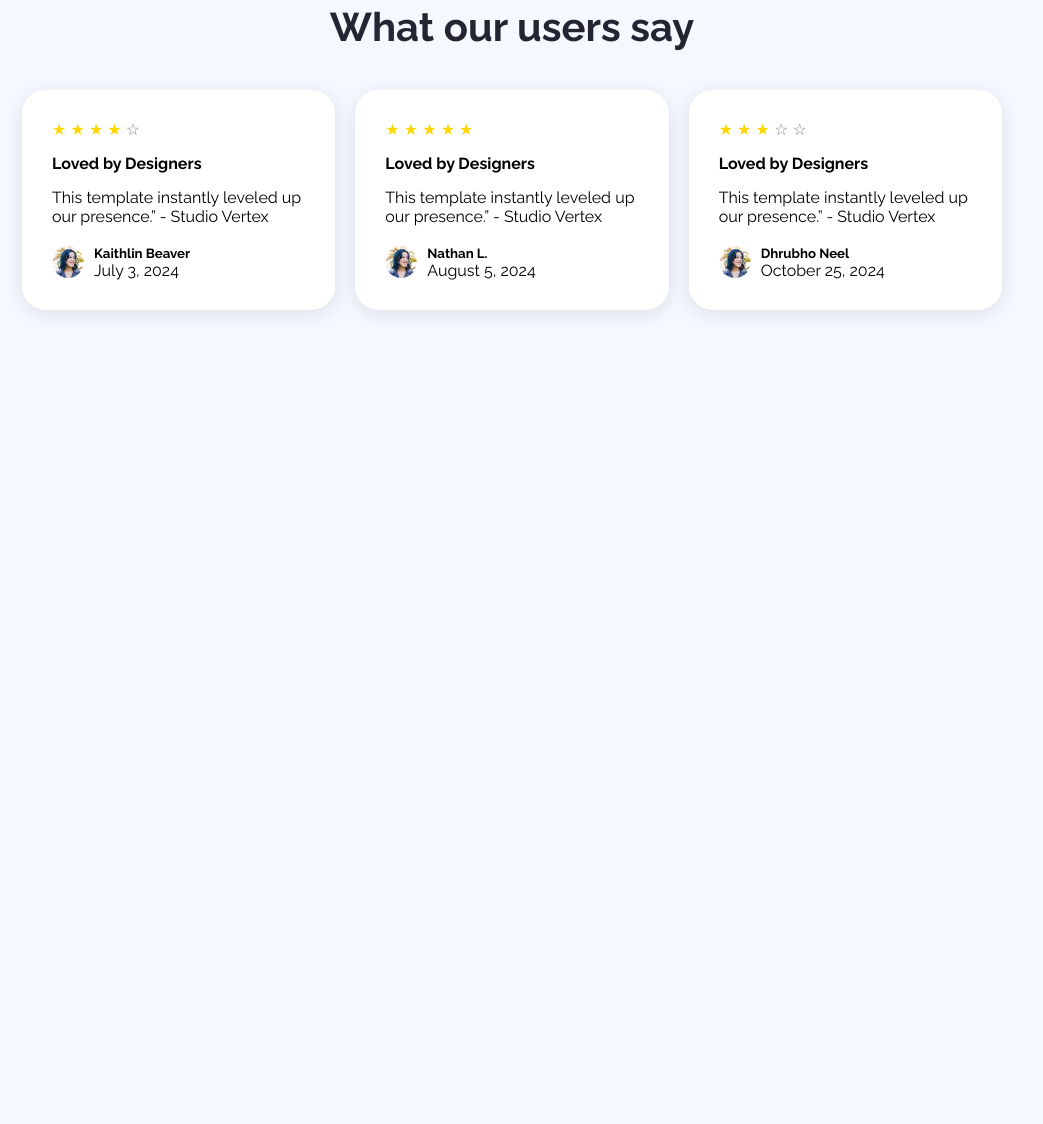
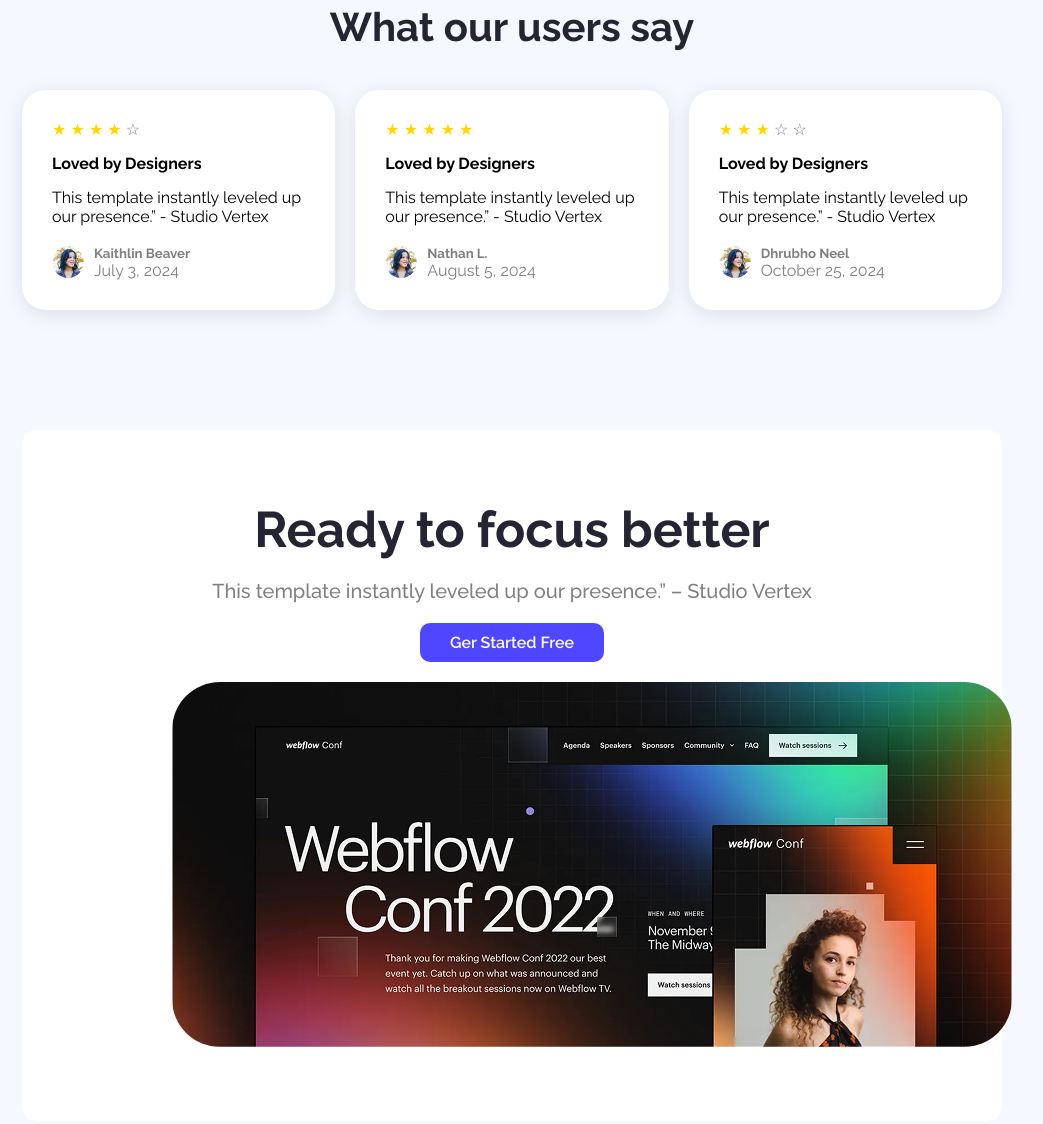
Before and after one commit to saifurrahmanctg/B12A01-assignment, a plain HTML site: page index.html in a window 1280 px wide. Shown: the part 1897-3021 px from the top of the page, without its empty margins (128-1171 px from the left). Before the commit the page ends 2327 px from the top, so only its background shows below. Drawn offline with Linux system fonts and the light colour scheme.

Commit message:
added focus section

```diff
--- a/index.html
+++ b/index.html
@@ -153,6 +153,25 @@ Phone: +880-1816-120934
         Ratings Section End
     ============================
      -->
+
+     <!--
+    ============================
+        Focus Section Start
+    ============================
+     -->
+        <div class="focus">
+            <h2>Ready to focus better</h2>
+            <p>This template instantly leveled up our presence.” – Studio Vertex</p>
+            <button class="btn">Ger Started Free</button>
+            <div class="focus-image">
+                <img src="images/wc-big.png" alt="Focus Image">
+            </div>
+        </div>
+     <!--
+    ============================
+        Focus Section End
+    ============================
+     -->
     </main>
     <footer>
 
--- a/style.css
+++ b/style.css
@@ -3,11 +3,7 @@ Author: Saifur Rahman Chowdhury
 Email: chysaifurrahmanbd@gmail.com
 Phone: +880-1816-120934
 */
-.inter-normal{
-  font-family: "Inter", sans-serif;
-  font-optical-sizing: auto;
-  font-style: normal;
-}
+
 /*
 ===================================
         Universal Styles
@@ -21,6 +17,29 @@ Phone: +880-1816-120934
 }
 body{
     background-color: #F5F8FF;
+}
+.inter-normal{
+  font-family: "Inter", sans-serif;
+  font-optical-sizing: auto;
+  font-style: normal;
+}
+.btn{
+    padding: 10px 30px;
+    border-radius: 10px;
+    border: none;
+    background-color: #4E47FF;
+    color: white;
+    font-size: 16px;
+    font-weight: 600;
+    cursor: pointer;
+}
+.btn:hover{
+    background-color: #96355A;
+    color: white;
+    font-weight: 600;
+    text-shadow: 0px 0px 10.9px #F7600E;
+    box-shadow: 0 5px 15px #F7600E;
+    transform: scale3d(1.1, 1.1, 1.1)
 }
 
 /*
@@ -45,15 +64,11 @@ header nav h3{
     font-weight: 900;
     color: #4E47FF;
 }
-.btn{
-    padding: 10px 30px;
-    border-radius: 10px;
-    border: none;
-    background-color: #4E47FF;
-    color: white;
-    font-size: 16px;
-    font-weight: 600;
-    cursor: pointer;
+header nav h3:hover{
+    color: #96355A;
+    font-weight: 900;
+    text-shadow: 0px 0px 10px #F7600E;
+    transform: scale3d(1.1, 1.1, 1.1)
 }
 header .banner{
     text-align: center;
@@ -85,7 +100,7 @@ header .banner h1{
 .action-content p{
     font-size: 18px;
     font-weight: 500;
-    color: #6B6B6B;
+    color: #808080;
     margin: 20px auto;
 }
 .action-image img{
@@ -132,8 +147,7 @@ header .banner h1{
 .user-content p{
     font-size: 20px;
     font-weight: 400;
-    color: rgba(0, 0, 0, 0.5)
-    margin: 20px auto;
+    color: #808080;
 }
 /*
 ===================================
@@ -184,8 +198,45 @@ header .banner h1{
     height: 32px;
     border-radius: 50%;
 }
+.rating-user h5,
+.rating-user p{
+    color: #808080;
+}
 /*
 ===================================
         Ratings Section End
 ===================================
 */
+
+/*
+===================================
+        Focus Section Start
+===================================
+*/
+.focus{
+    background-color: white;
+    text-align: center;
+    border-radius: 15px;
+    margin: 120px 150px;
+    padding: 70px 150px;
+}
+.focus h2{
+    font-size: 50px;
+    font-weight: 700;
+    color: #252432;
+}
+.focus p{
+    font-size: 20px;
+    font-weight: 500;
+    color: #808080;
+    margin: 20px auto;
+}
+.focus-image img{
+    border-radius: 48px;
+    margin-top: 20px;
+}
+/*
+===================================
+        Focus Section End
+===================================
+*/
```
